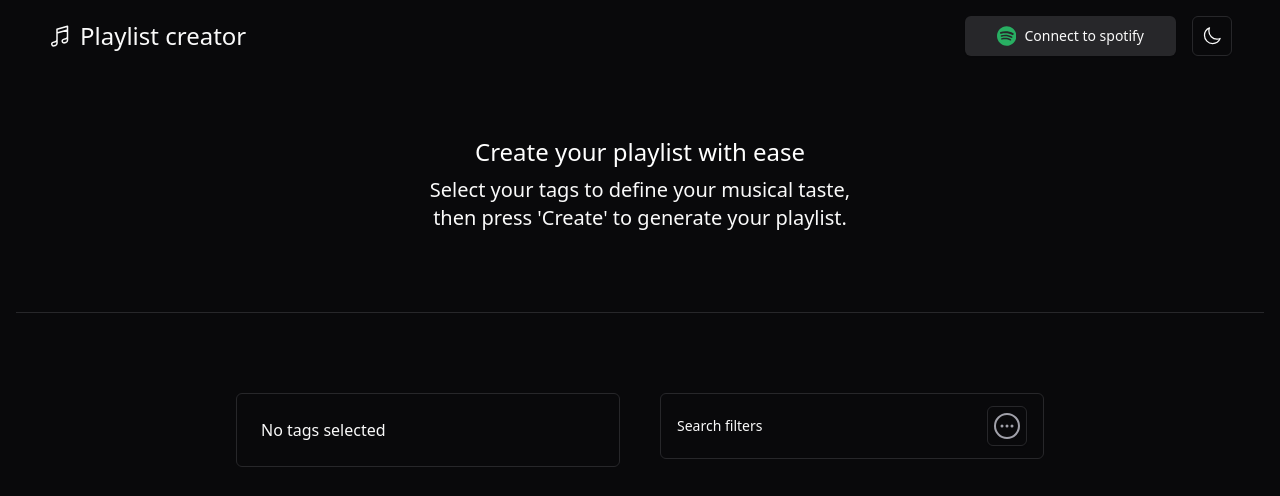
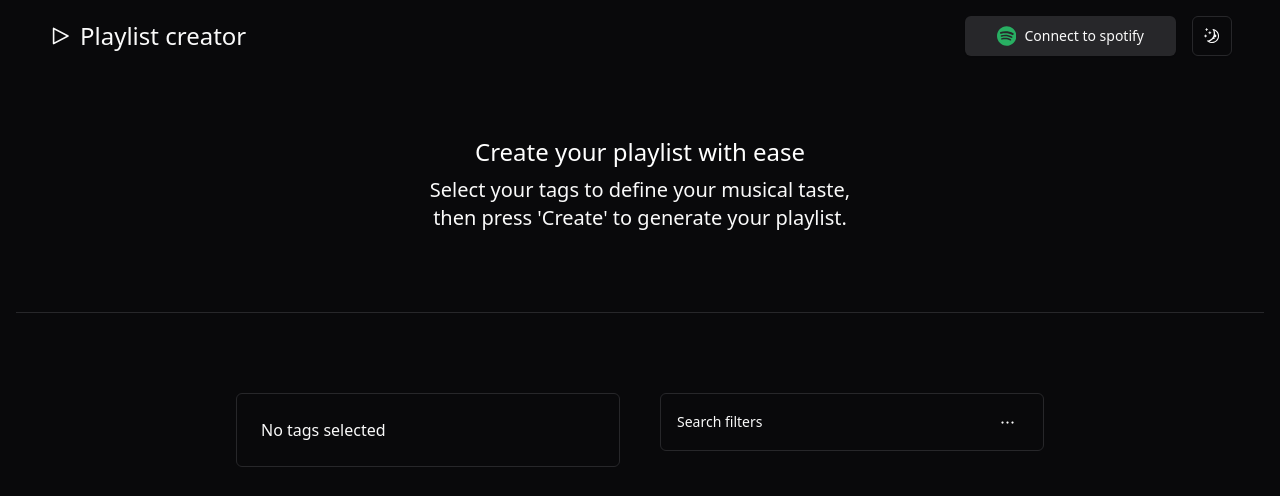
Before and after one commit to NikoSoder/music-playlist-creator, a React (Vite) app: page / in a window 1280 px wide. Shown: the top 496 px of the page. Built offline with nearby package versions, Linux system fonts and the light colour scheme; what spotify-web-api-node would draw is missing.

Commit message:
Small styling and icons changes

```diff
--- a/src/components/FilterSection.tsx
+++ b/src/components/FilterSection.tsx
@@ -5,8 +5,8 @@ import { getPlaylist } from "../api/api_service";
 import { APIResult } from "../types/response";
 import { Song } from "../types/response";
 import { filters } from "../shared/filters";
-import { CheckIcon } from "@heroicons/react/24/outline";
-import { EllipsisHorizontalCircleIcon } from "@heroicons/react/24/outline";
+import { CheckIcon } from "@radix-ui/react-icons";
+import { DotsHorizontalIcon } from "@radix-ui/react-icons";
 import { useToast } from "@/components/ui/use-toast";
 
 import { Button } from "@/components/ui/button";
@@ -125,8 +125,8 @@ const FilterSection = ({
           <p className="text-sm font-medium leading-none">Search filters</p>
           <DropdownMenu open={open} onOpenChange={setOpen}>
             <DropdownMenuTrigger asChild>
-              <Button variant="outline" size="icon">
-                <EllipsisHorizontalCircleIcon className="h-8 w-8 text-muted-foreground" />
+              <Button variant="ghost" size="sm">
+                <DotsHorizontalIcon />
               </Button>
             </DropdownMenuTrigger>
             <DropdownMenuContent align="end" className="w-[200px]">
--- a/src/components/Header.tsx
+++ b/src/components/Header.tsx
@@ -1,5 +1,5 @@
 import { useEffect, useState } from "react";
-import { MusicalNoteIcon } from "@heroicons/react/24/outline";
+import { PlayIcon } from "@radix-ui/react-icons";
 import useAuth from "../hooks/useAuth";
 import SpotifyWebApi from "spotify-web-api-node";
 import { PUBLIC_CLIENT_ID } from "../shared/spotify_info";
@@ -101,7 +101,7 @@ const Header = ({ code, accessDenied }: ChildPropsHeader) => {
       {/* nav */}
       <nav className="flex items-center justify-between gap-2">
         <div className="flex items-center gap-2">
-          <MusicalNoteIcon className="h-6 w-6" />
+          <PlayIcon className="h-6 w-6" />
           <h1 className="text-lg md:text-2xl">Playlist creator</h1>
         </div>
         {/* connect to spotify */}
--- a/src/components/Modal.tsx
+++ b/src/components/Modal.tsx
@@ -57,14 +57,17 @@ export function Modal({
       ) : (
         // if results
         <DialogContent className="max-h-[70vh] overflow-auto">
-          <DialogHeader>
+          <DialogHeader className="mb-2">
             <DialogTitle>Playlist</DialogTitle>
             {/* <DialogDescription>
-              Anyone who has this link will be able to view this.
             </DialogDescription> */}
           </DialogHeader>
+          <div className="flex flex-col gap-7">
             {playlist.map((song) => (
-            <Card className="border border-primary" key={song.song_id}>
+              <Card
+                className="border bg-slate-50 shadow-md dark:border dark:border-blue-900 dark:bg-zinc-900/50 dark:shadow-blue"
+                key={song.song_id}
+              >
                 <CardHeader className="flex flex-row items-center justify-between">
                   <div>
                     <CardTitle>{song.song_name}</CardTitle>
@@ -103,10 +106,11 @@ export function Modal({
               </CardFooter> */}
               </Card>
             ))}
+          </div>
           <div className="flex items-center space-x-2"></div>
           <DialogFooter className="sm:justify-start">
             <DialogClose asChild>
-              <Button type="button" variant="secondary">
+              <Button type="button" variant="outline">
                 Close
               </Button>
             </DialogClose>
--- a/src/components/Mode-toggle.tsx
+++ b/src/components/Mode-toggle.tsx
@@ -1,4 +1,4 @@
-import { MoonIcon, SunIcon } from "@heroicons/react/24/outline";
+import { SunIcon, MoonIcon } from "@radix-ui/react-icons";
 import { Button } from "@/components/ui/button";
 import {
   DropdownMenu,
@@ -15,8 +15,8 @@ export function ModeToggle() {
     <DropdownMenu>
       <DropdownMenuTrigger asChild>
         <Button variant="outline" size="icon">
-          <SunIcon className="h-5 w-5 rotate-0 scale-100 transition-all dark:-rotate-90 dark:scale-0" />
-          <MoonIcon className="absolute h-5 w-5 rotate-90 scale-0 transition-all dark:rotate-0 dark:scale-100" />
+          <SunIcon className="h-4 w-4 rotate-0 scale-100 transition-all dark:-rotate-90 dark:scale-0" />
+          <MoonIcon className="absolute h-4 w-4 rotate-90 scale-0 transition-all dark:rotate-0 dark:scale-100" />
           <span className="sr-only">Toggle theme</span>
         </Button>
       </DropdownMenuTrigger>
--- a/src/components/Tags.tsx
+++ b/src/components/Tags.tsx
@@ -1,5 +1,5 @@
-import { XMarkIcon } from "@heroicons/react/24/outline";
 import { Button } from "./ui/button";
+import { Cross1Icon } from "@radix-ui/react-icons";
 
 interface ChildPropsTags {
   activeTags: string[];
@@ -23,8 +23,8 @@ const Tags = ({
                 onClick={() => handleRemoveFromActiveTags(tag)}
               >
                 {tag}
-                <div className="ms-2 rounded-full p-1 transition-all group-hover:bg-zinc-700">
-                  <XMarkIcon className="h-4 w-4" />
+                <div className="ms-2 rounded-full p-1 transition-all group-hover:bg-gray-200 dark:group-hover:bg-zinc-700">
+                  <Cross1Icon className="h-3 w-3" />
                 </div>
               </Button>
             </li>
--- a/tailwind.config.js
+++ b/tailwind.config.js
@@ -2,11 +2,11 @@
 module.exports = {
   darkMode: ["class"],
   content: [
-    './pages/**/*.{ts,tsx}',
-    './components/**/*.{ts,tsx}',
-    './app/**/*.{ts,tsx}',
-    './src/**/*.{ts,tsx}',
-	],
+    "./pages/**/*.{ts,tsx}",
+    "./components/**/*.{ts,tsx}",
+    "./app/**/*.{ts,tsx}",
+    "./src/**/*.{ts,tsx}",
+  ],
   theme: {
     container: {
       center: true,
@@ -16,6 +16,9 @@ module.exports = {
       },
     },
     extend: {
+      boxShadow: {
+        blue: "0 0 14px -5px #43b7ff",
+      },
       colors: {
         border: "hsl(var(--border))",
         input: "hsl(var(--input))",
@@ -73,4 +76,4 @@ module.exports = {
     },
   },
   plugins: [require("tailwindcss-animate")],
-}
+};
```
Lines whose indentation alone changed are shown as unchanged.
